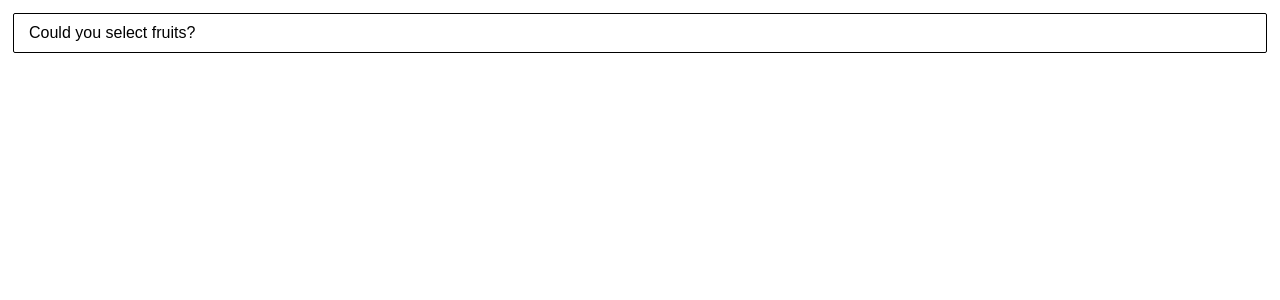
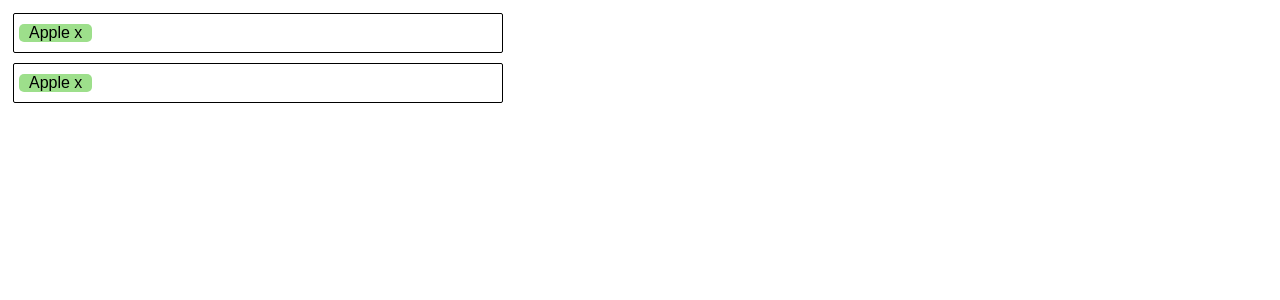
Before and after one commit to NikolayMishker/MultiDropdown, a React (Create React App) app: page / in a window 1280 px wide. Shown: the top 300 px of the page. Built offline with nearby package versions, Linux system fonts and the light colour scheme.

Commit message:
Update dropdown logic

```diff
--- a/src/App.css
+++ b/src/App.css
@@ -1,3 +1,7 @@
 body {
   font-family: 'Arial';
 }
+
+.app{
+  width: 500px;
+}
--- a/src/App.js
+++ b/src/App.js
@@ -1,16 +1,19 @@
 import './App.css';
+import { useState, useEffect } from 'react';
 import Dropdown from './components/Dropdown/Dropdown';
 import {dropdownTitle, dropdownInfo} from './Data/SeedData';
 
 function App() {
 
-  const onChangeHandler = (str) =>{
-      //console.log(str);
-  }
+  const [selectedItems, setSelectedItems] = useState([2]);
+
+  useEffect(() => {
+  }, [selectedItems])
 
   return (
     <div className='app'>
-          <Dropdown onChange={onChangeHandler} title={dropdownTitle} options={dropdownInfo}/>
+          <Dropdown value={selectedItems} onChange={setSelectedItems} title={dropdownTitle} options={dropdownInfo}/>
+          <Dropdown value={selectedItems} onChange={setSelectedItems} title={dropdownTitle} options={dropdownInfo}/>
     </div>
 
   );
--- a/src/components/Dropdown/Dropdown.js
+++ b/src/components/Dropdown/Dropdown.js
@@ -4,8 +4,7 @@ import { useState, useRef, useEffect } from 'react';
 const Dropdown = (props) => {
 
     const [isDropdownOpen, setDropdownOpen] = useState(false);
-    const [selectedItems, setSelectedItems] = useState([]);
-    const [options, setOptions] = useState(props.options);
+    const [options, setOptions] = useState(props.options.filter(x => !props.value.includes(x.id)));
     const [currentCard, setCurrentCard] = useState(null);
 
     const dropdownRef = useRef(null)
@@ -19,12 +18,13 @@ const Dropdown = (props) => {
     }
 
     useEffect(() => {
-        document.addEventListener('mousedown', closeDropdownHandler)
+        setOptions(props.options.filter(x => !props.value.includes(x.id)));
+    }, [props.value])
+
+    useEffect(() => {
+        document.addEventListener('mousedown', closeDropdownHandler);
     }, [])
 
-    useEffect(() => {
-        props.onChange(selectedItems);
-    }, [props, selectedItems])
 
     const clickDropdownHandler = () => {
         setDropdownOpen(!isDropdownOpen);
@@ -32,13 +32,13 @@ const Dropdown = (props) => {
 
     function selectItemHandler(event, option) {
         event.stopPropagation();
-        setSelectedItems((prev) => [...prev, option]);
+        props.onChange((prev) => [...prev, option.id]);
         setOptions((prev) => prev.filter(x => x !== option))
     }
 
     function deleteSelectedItemHandler(event, item) {
         event.stopPropagation();
-        setSelectedItems((prev) => prev.filter(x => x !== item));
+        props.onChange((prev) => prev.filter(x => x !== item.id));
         setOptions((prev) => [...prev, item])
     }
 
@@ -73,12 +73,13 @@ const Dropdown = (props) => {
         e.preventDefault();
         e.stopPropagation();
 
-        let items = [...selectedItems];
-        const firstElementIndex = items.indexOf(item);
-        const secondElementIndex = items.indexOf(currentCard);
-
-        const arr = moveArrayElements(items, secondElementIndex, firstElementIndex)
-        setSelectedItems(arr);
+        let items = [...props.value];
+        const firstElementIndex = items.indexOf(item.id);
+        const secondElementIndex = items.indexOf(currentCard.id);
+        console.log(items);
+        const arr = moveArrayElements(items, secondElementIndex, firstElementIndex);
+        console.log(arr);
+        props.onChange(arr);
         setCurrentCard(null);
     }
 
@@ -107,9 +108,13 @@ const Dropdown = (props) => {
             <div
                 className='dropdown__selectedItems itemList'>
                 {
-                    selectedItems.length === 0 ? <p className='dropdown__title'>{props.title}</p> :
+                    props.value.length === 0 ? <p className='dropdown__title'>{props.title}</p> :
 
-                    selectedItems.map((item) => (
+                    props.value.map((id) => {
+
+                        let item = props.options.filter(x => x.id === id)[0];
+
+                        return (
                             <p
                                 className='option'
                                 key={item.id}
@@ -119,10 +124,11 @@ const Dropdown = (props) => {
                                 onDragLeave={(e) => dragLeaveHandler(e, item)}
                                 onDragEnd={(e) => dragEndHandler(e)}
                                 onDragOver={(e) => dragOverHandler(e, item)}
-                                onDrop={(e) => dropHandler(e, item)}>{item.value}
+                                onDrop={(e) => dropHandler(e, item)}
+                                >{item.value}
                                 <span onClickCapture={(e) => deleteSelectedItemHandler(e, item)}> x</span>
-                            </p>
-                    ))
+                            </p> )
+                    })
                 }
             </div>
             <div ref={dropdownOptionRef} className='dropdown__info'>
```
